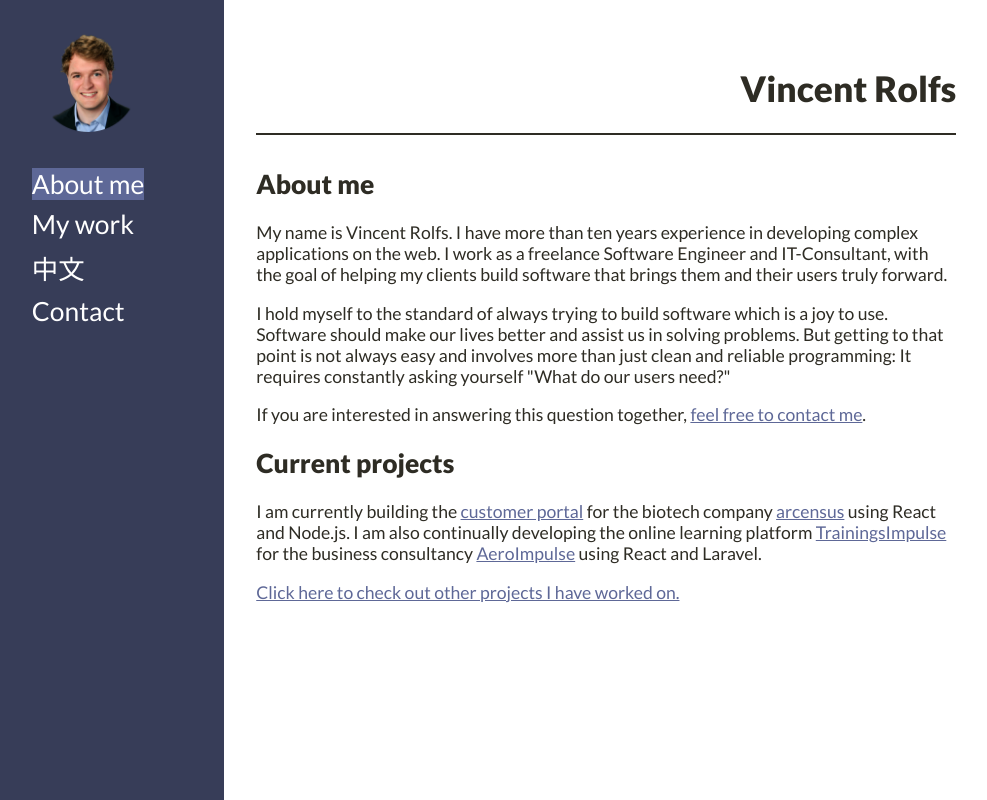
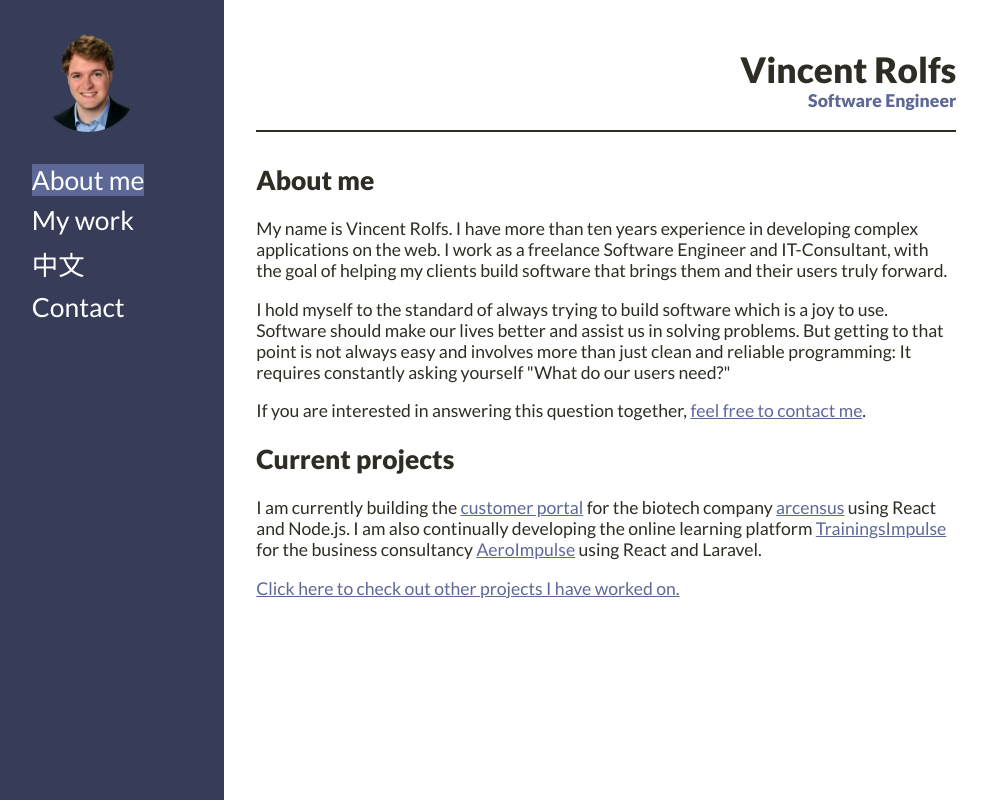
Before and after one commit to vincentrolfs/vincentrolfs.github.io, a plain HTML site: page index.html in a window 1280 px wide. Shown: the top 800 px of the page, without its empty margins (146-1133 px from the left). Drawn offline with Linux system fonts and the light colour scheme.

Commit message:
Improve layout

```diff
--- a/index.html
+++ b/index.html
@@ -41,6 +41,8 @@
         <h1>
             Vincent Rolfs
         </h1>
+
+        <div>Software Engineer</div>
     </a>
 
     <hr/>
--- a/styles/main.less
+++ b/styles/main.less
@@ -72,6 +72,10 @@ body {
     align-items: center;
     padding-top: 32px;
 
+    a {
+        display: flex;
+    }
+
     @media (max-width: @mobile-width)  {
         background: @nav-bg;
         padding: 16px;
@@ -88,31 +92,51 @@ body {
 
     hr {
         height: 1px;
+        margin: 1em 0 0 0;
+        padding: 0;
+        width: 100%;
+
         border: 0;
-        border-top: solid 2px @black;
-        width: 100%;
-        margin: 0;
-        padding: 0;
+        border-bottom: solid 2px @black;
     }
 
     a {
-        color: @black;
+        display: flex;
+        flex-direction: column;
+        align-items: flex-end;
+
         text-decoration: none;
+
+        h1 {
+            margin: 0;
+            color: @black;
+        }
+
+        div {
+            font-weight: @bold-weight;
+            color: @blue;
+        }
     }
 
     @media (max-width: @mobile-width)  {
         background: @nav-bg;
         padding: 16px;
-        flex-direction: row;
-        justify-content: flex-start;
-        align-items: center;
+        justify-content: center;
 
         a {
-            color: @white;
+            h1, div {
+                color: @grey;
+            }
         }
 
         hr {
             display: none;
+        }
+    }
+
+    @media (max-width: 379px)  {
+        a {
+            align-items: flex-start;
         }
     }
 }
```
Also changed, not shown: chinese.html (+2 -0 lines), contact.html (+2 -0 lines), my-work.html (+2 -0 lines), phantom/templates/nav.html (+2 -0 lines), styles/main.css, 1 other file.
